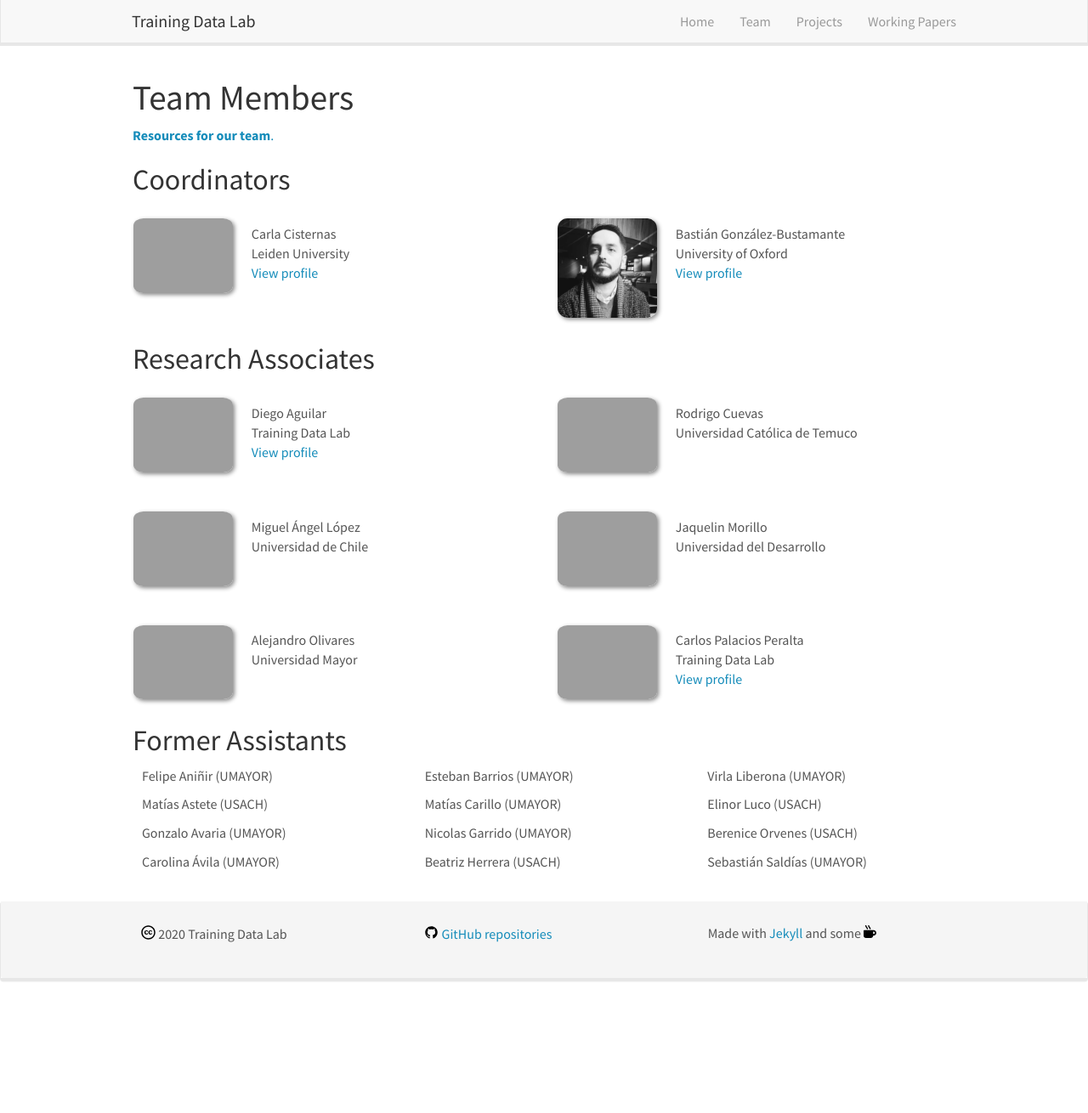
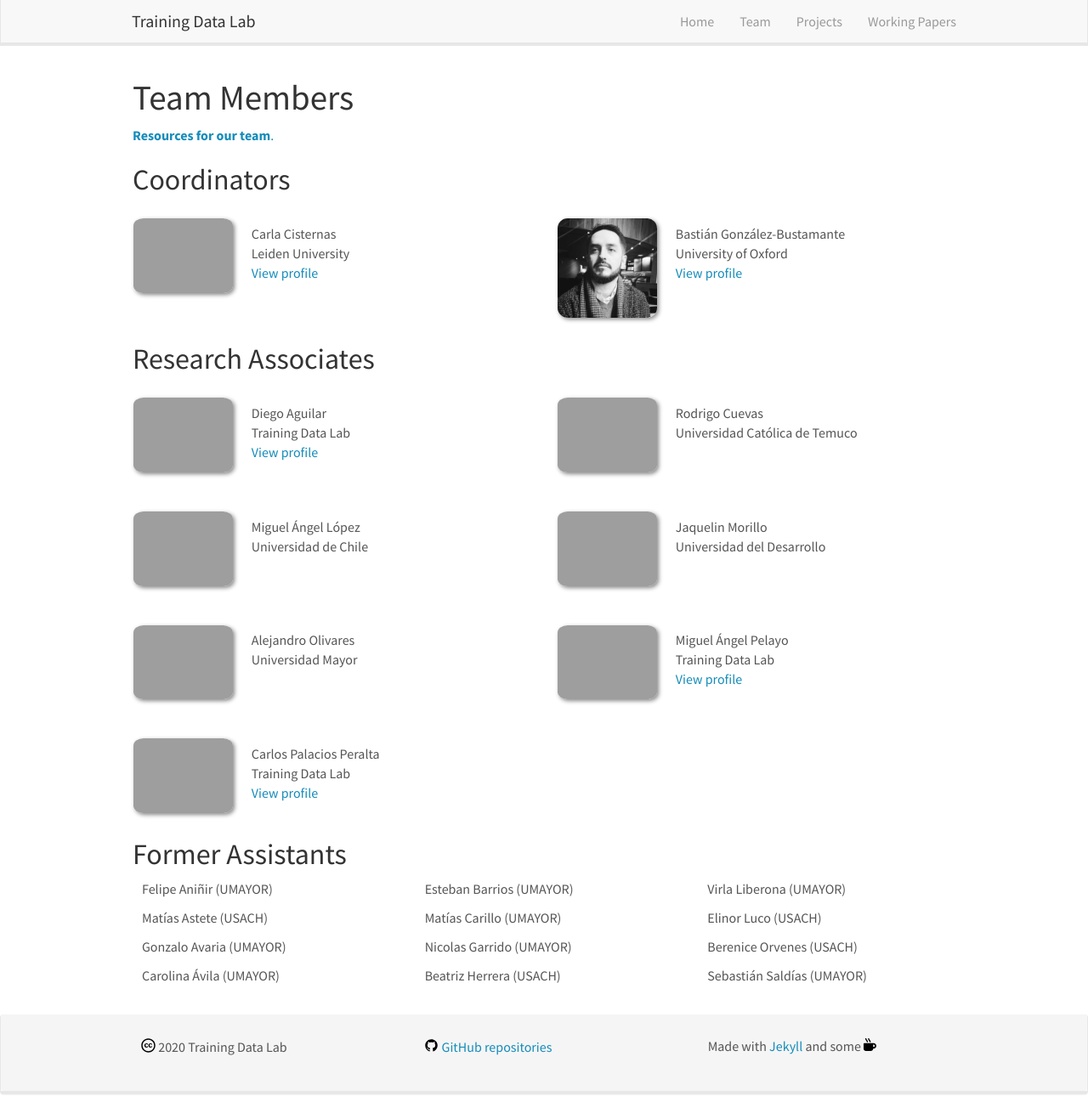
Before and after one commit to training-datalab/old-training-datalab.com, a Jekyll site: the page built from _pages/team.md, in a window 1280 px wide and 1310 px high. Shown: the whole window at 85% size. Built offline with Jekyll 4.4.1, drawn with Linux system fonts in a browser that asks for light colours; nearby versions of some CDN libraries.

Commit message:
Update researchers.yml

```diff
--- a/_data/researchers.yml
+++ b/_data/researchers.yml
@@ -28,6 +28,12 @@
   email: alejandro.olivares@uct.cl
   website:
 
+- name: Miguel Ángel Pelayo
+  photo: mapelayo.jpg
+  info: Training Data Lab
+  email: miguelangel.pelayo@training-datalab.com
+  website: <a href="/team/mapelayo">View profile</a>
+
 - name: Carlos Palacios Peralta
   photo: cpalacios.jpg
   info: Training Data Lab
```
